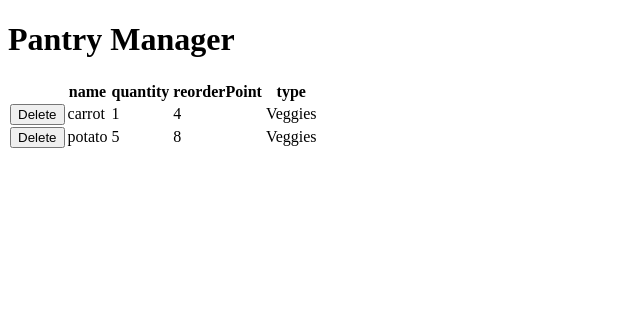
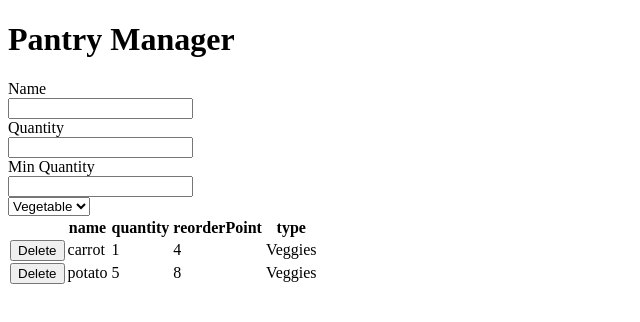
Before and after one commit to mbren2/eg_reactTraining, a React (Create React App) app in the folder eg-training/eg-training/: page / in a window 1280 px wide. Shown: the top 322 px of the page, without its empty margins (0-640 px from the left). Built offline with nearby package versions, Linux system fonts and the light colour scheme; data requests are answered from the project's data file.

Commit message:
Added styling to index.html and started on form work.

```diff
--- a/eg-training/eg-training/package.json
+++ b/eg-training/eg-training/package.json
@@ -3,6 +3,7 @@
   "version": "0.1.0",
   "private": true,
   "dependencies": {
+    "@testing-library/cypress": "^8.0.0",
     "@testing-library/jest-dom": "^5.14.1",
     "@testing-library/react": "^11.2.7",
     "@testing-library/user-event": "^12.8.3",
@@ -11,6 +12,7 @@
     "@types/react": "^17.0.18",
     "@types/react-dom": "^17.0.9",
     "cross-env": "^7.0.3",
+    "cypress": "^8.3.0",
     "json-server": "^0.16.3",
     "npm-run-all": "^4.1.5",
     "react": "^17.0.2",
@@ -20,7 +22,7 @@
     "web-vitals": "^1.1.2"
   },
   "scripts": {
-    "start":"run-p start-app start-api",
+    "start": "run-p start-app start-api",
     "start-app": "react-scripts start",
     "build": "react-scripts build",
     "test": "react-scripts test",
--- a/eg-training/eg-training/public/index.html
+++ b/eg-training/eg-training/public/index.html
@@ -24,6 +24,12 @@
       work correctly both with client-side routing and a non-root public URL.
       Learn how to configure a non-root public URL by running `npm run build`.
     -->
+    <link
+    href=“https://cdn.jsdelivr.net/npm/bootstrap@5.1.0/dist/css/bootstrap.min.css”
+    rel=“stylesheet”
+    integrity=“sha384-KyZXEAg3QhqLMpG8r+8fhAXLRk2vvoC2f3B09zVXn8CA5QIVfZOJ3BCsw2P0p/We”
+    crossorigin=“anonymous”
+  />
     <title>React App</title>
   </head>
   <body>
--- a/eg-training/eg-training/src/App.tsx
+++ b/eg-training/eg-training/src/App.tsx
@@ -1,5 +1,7 @@
 import { useEffect, useState } from "react";
 import { getFoods, deleteFood } from "./api/foodsApi";
+import { Input } from "./shared/input";
+import { Select } from "./shared/select";
 
 export type Food = {
   id: number;
@@ -17,6 +19,12 @@ export type Food = {
 export function App() {
   //Use this useState to deconstruct an array
   const [foods, setFoods] =  useState<Food[]>([]);
+
+  //The long-hand version of the line above
+  //const foodStateArray = useState<Food[]>([]);
+  //const foods = foodStateArray[0];
+  //const setFoods = foodStateArray[1];
+
 
   useEffect(() => {
     async function callGetFoods() {
@@ -43,6 +51,29 @@ export function App() {
     //Without the empty tag or div here, we get an error bc h1 and ul need a parent tag
     <>
       <h1>Pantry Manager</h1>
+
+      {/* Day 2|Exercise 1: Create a reusable select and consume it below for food type.
+          1. Vegetable
+          2. Grain
+          3. Fruit
+
+              id:string;
+    label:string;
+    options:SelectOption[];
+      */}
+
+      <form>
+        <Input id="name" label="Name" />
+        <Input id="quantity" label="Quantity" />
+        <Input id="minQuantity" label="Min Quantity" />
+        <Select id="type" label="Type" options={[
+          {label:"Vegetable", value:"Vegetable"},
+          {label:"Grain", value:"Grain"},
+          {label:"Fruit", value:"Fruit"}
+          ]}
+        />
+      </form>
+
       <table>
         <thead>
           <tr>
--- /dev/null
+++ b/eg-training/eg-training/src/shared/input.tsx
@@ -0,0 +1,16 @@
+import React from 'react';
+
+type InputProps = {
+    label: string;
+    id: string;
+}
+
+export function Input(props: InputProps) {
+    return(
+        <div>
+            <label htmlFor={props.id}>{props.label}</label>
+            <br />
+            <input id={props.id} type="text" />
+        </div>
+    );
+}
--- /dev/null
+++ b/eg-training/eg-training/src/shared/select.tsx
@@ -0,0 +1,22 @@
+import React from 'react';
+
+type SelectOption = {
+    label: string;
+    value: string;
+};
+
+type SelectProps = {
+    id:string;
+    label:string;
+    options:SelectOption[];
+};
+
+export function Select(props: SelectProps) {
+    return(
+        <select>
+            {props.options.map((option) => (
+                <option key={option.value} value={option.value}>{option.label}</option>
+            ))}
+        </select>
+    );
+}
```
Also changed, not shown: 1 other file (tests, documents, lock files or other folders).
